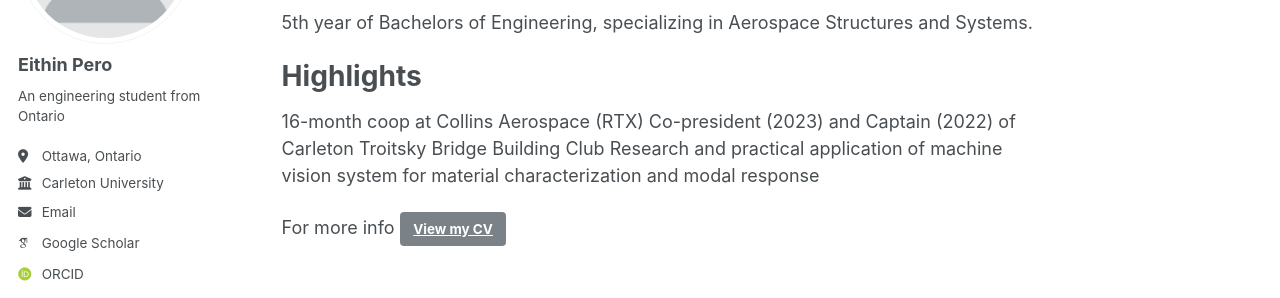
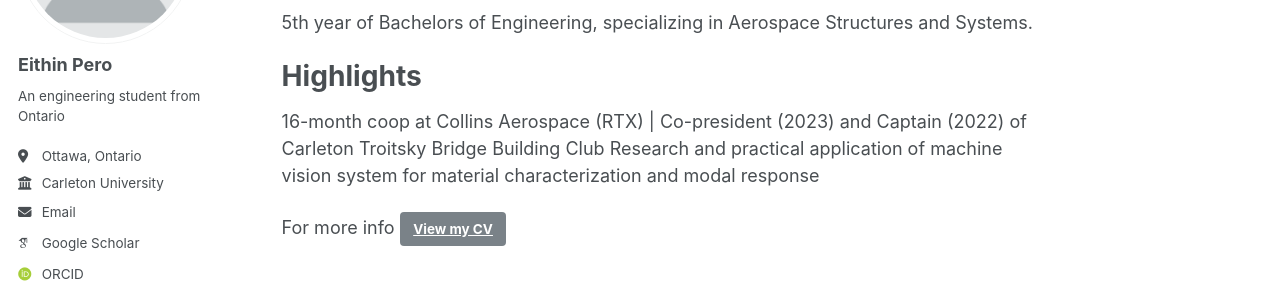
Before and after one commit to EithinP/Portfolio, a Jekyll site: the page built from _pages/about.md, in a window 1280 px wide. Shown: the part 230-528 px from the top of the page. Built offline with Jekyll 4.4.1, drawn with Linux system fonts in a browser that asks for light colours; some web fonts are replaced; a script that is not in the unit is left out.

```diff
--- a/_pages/about.md
+++ b/_pages/about.md
@@ -16,7 +16,7 @@ Bio
 
 Highlights
 ======
-16-month coop at Collins Aerospace (RTX)
+16-month coop at Collins Aerospace (RTX) |
 Co-president (2023) and Captain (2022) of Carleton Troitsky Bridge Building Club
 Research and practical application of machine vision system for material characterization and modal response
 
```
